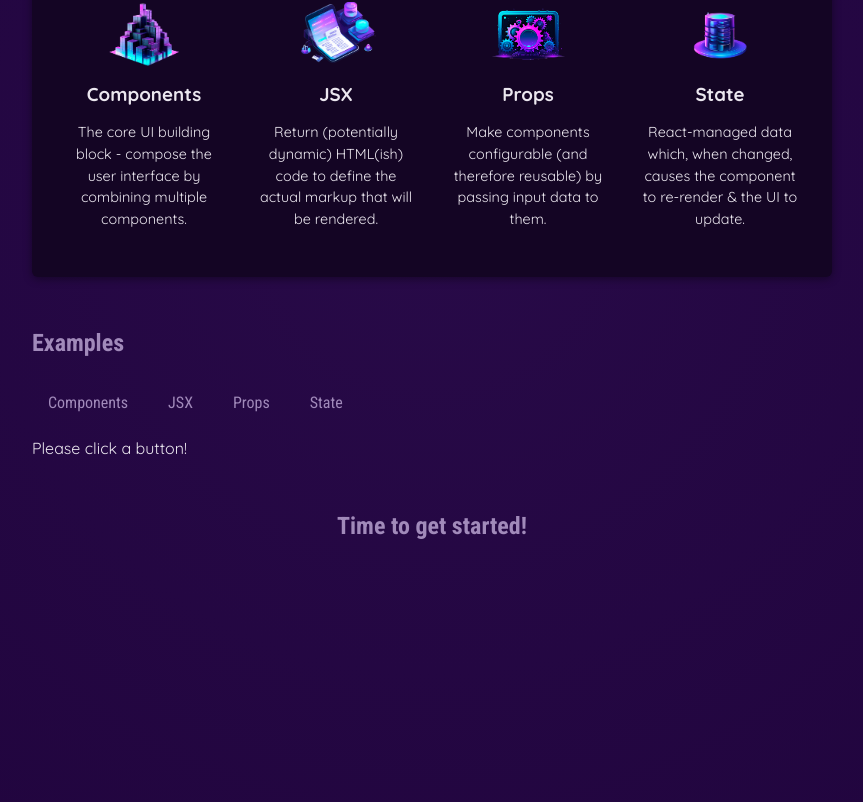
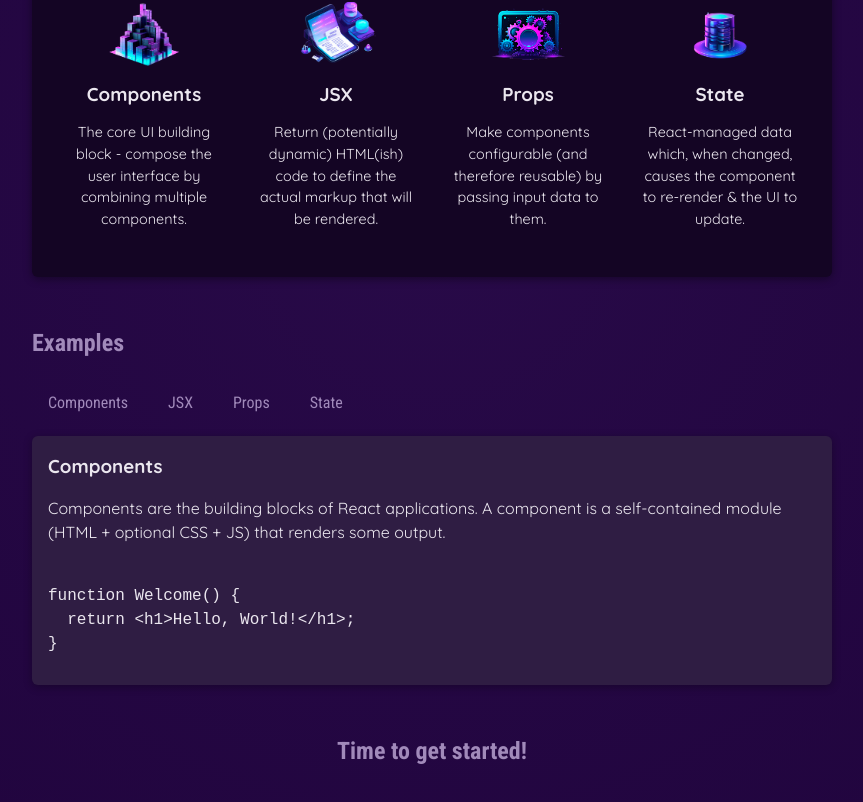
Before and after one commit to Nikilesh1996/react-starting-project, a React (Vite) app: page / in a window 1280 px wide. Shown: the part 422-1224 px from the top of the page, without its empty margins (208-1071 px from the left). Built offline with nearby package versions, Linux system fonts and the light colour scheme.

Commit message:
Modified data.js and also added dynamic texts for buttons

```diff
--- a/src/App.jsx
+++ b/src/App.jsx
@@ -2,15 +2,15 @@
 import CoreConcepts from "./components/CoreConcepts";
 import Header from "./components/Header/Header";
 import TabButton from "./components/TabButton";
-import { CORE_CONCEPTS } from "./data";
+import { CORE_CONCEPTS, EXAMPLES } from "./data";
 
 function App() {
-  const [selectedTopic, setSelectedTopic] = useState("Please click a button!");
+  const [selectedTopic, setSelectedTopic] = useState("components");
 
   function handleSelect(selectedButton) {
     // selectedbutton = components, jsx, props, state
     setSelectedTopic(selectedButton);
-    console.log(selectedTopic);
+    //ksconsole.log(selectedTopic);
   }
 
   return (
@@ -42,7 +42,13 @@
             <TabButton onSelect={() => handleSelect("state")}>State</TabButton>
           </menu>
           {/* Output my dynamic component */}
-          {selectedTopic}
+          <div id="tab-content">
+            <h3>{EXAMPLES[selectedTopic].title}</h3>
+            <p>{EXAMPLES[selectedTopic].description}</p>
+            <pre>
+              <code>{EXAMPLES[selectedTopic].code}</code>
+            </pre>
+          </div>
         </section>
         <h2>Time to get started!</h2>
       </main>
--- a/src/data.js
+++ b/src/data.js
@@ -29,3 +29,54 @@
       "React-managed data which, when changed, causes the component to re-render & the UI to update.",
   },
 ];
+
+export const EXAMPLES = {
+  components: {
+    title: "Components",
+    description:
+      "Components are the building blocks of React applications. A component is a self-contained module (HTML + optional CSS + JS) that renders some output.",
+    code: `
+function Welcome() {
+  return <h1>Hello, World!</h1>;
+}`,
+  },
+  jsx: {
+    title: "JSX",
+    description:
+      "JSX is a syntax extension to JavaScript. It is similar to a template language, but it has full power of JavaScript (e.g., it may output dynamic content).",
+    code: `
+<div>
+  <h1>Welcome {userName}</h1>
+  <p>Time to learn React!</p>
+</div>`,
+  },
+  props: {
+    title: "Props",
+    description:
+      "Components accept arbitrary inputs called props. They are like function arguments.",
+    code: `
+function Welcome(props) {
+  return <h1>Hello, {props.name}</h1>;
+}`,
+  },
+  state: {
+    title: "State",
+    description:
+      "State allows React components to change their output over time in response to user actions, network responses, and anything else.",
+    code: `
+function Counter() {
+  const [isVisible, setIsVisible] = useState(false);
+
+  function handleClick() {
+    setIsVisible(true);
+  }
+
+  return (
+    <div>
+      <button onClick={handleClick}>Show Details</button>
+      {isVisible && <p>Amazing details!</p>}
+    </div>
+  );
+}`,
+  },
+};
```
